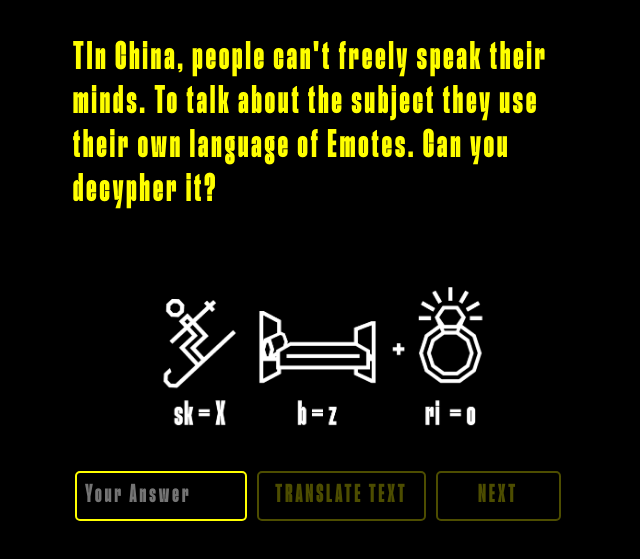
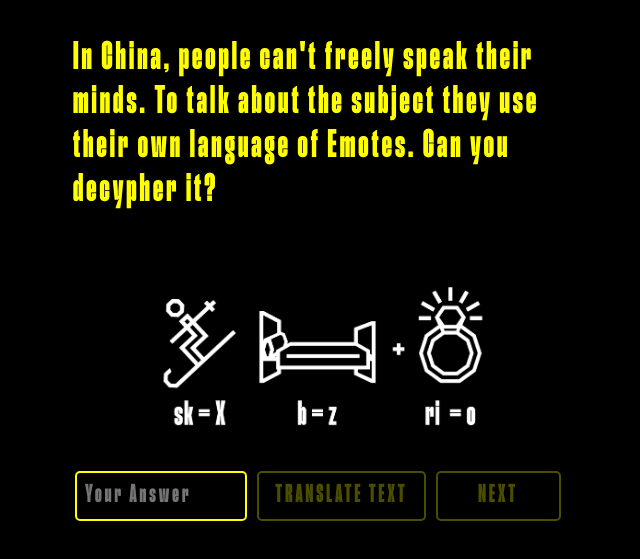
Before and after one commit to jasper-leijten/amnesty, a plain HTML site: page puzzle-game-3/public/index.html in a window 1280 px wide. Shown: the part 183-742 px from the top of the page, without its empty margins (317-957 px from the left). Drawn offline with nearby package versions, Linux system fonts and the light colour scheme; no server answers; files whose address does not match are found by name.

Commit message:
fix small mistake

```diff
--- a/puzzle-game-3/public/index.html
+++ b/puzzle-game-3/public/index.html
@@ -10,7 +10,7 @@
 <body>
     <div class="explanation" id="text">
         <p>Solve the rebus to find the hidden message!</p>
-        <p>TIn China, people can't freely speak their minds. To talk about the subject they
+        <p>In China, people can't freely speak their minds. To talk about the subject they
             use their own language of Emotes. Can you decypher it?</p>
     </div>
     <div id="puzzle-container">
```
